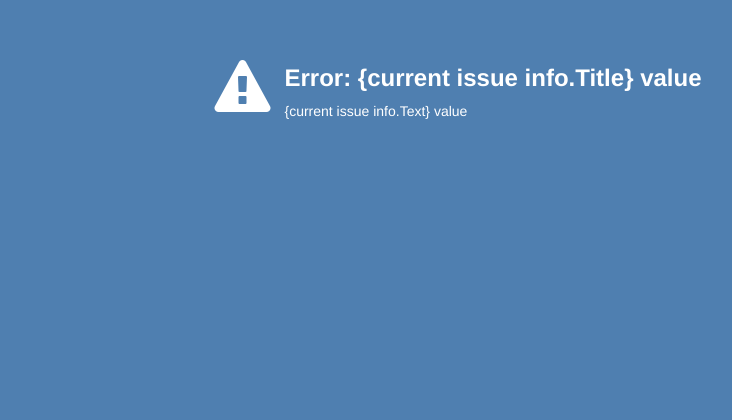
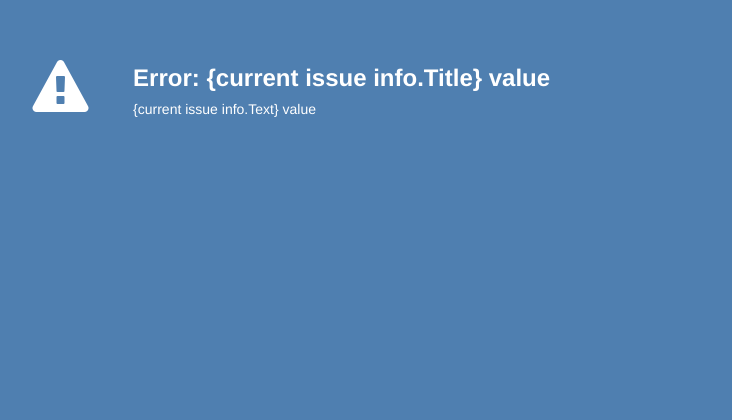
Before and after one commit to Internet2/incert, a PHP site: page /Error.html in a window 1280 px wide. Shown: the top 420 px of the page, without its empty margins (182-914 px from the left). Run offline with PHP 8.4, Linux system fonts and the light colour scheme.

Commit message:
cleaning up formatting

```diff
--- a/Windows/Engine/Content/Html/Css/incert.css
+++ b/Windows/Engine/Content/Html/Css/incert.css
@@ -53,6 +53,12 @@ pre.errorText {
     margin: inherit;
     font-family: inherit;
     font-size: inherit;
+    line-height: 1.25em;
+    white-space: pre-wrap;       /* CSS 3 */
+    white-space: -moz-pre-wrap;  /* Mozilla, since 1999 */
+    white-space: -pre-wrap;      /* Opera 4-6 */
+    white-space: -o-pre-wrap;    /* Opera 7 */
+    word-wrap: break-word;
 }
 
 .has-error .help-block,
--- a/Windows/Engine/Content/Html/Error.html
+++ b/Windows/Engine/Content/Html/Error.html
@@ -14,7 +14,7 @@
     <div class="container">
         <div class="row" style="margin-top: 60px">
             <div class="col-sm-12 text-center">
-                <div style="display: table; margin-left: auto; margin-right: auto">
+                <div style="display: table; margin-left: auto; margin-right: auto; width: 80%">
                     <div style="display: table-row">
                         <div style="display: table-cell; vertical-align: top"><i class="fa fa-exclamation-triangle fa-4x" style="margin-right: .25em"></i></div>
                         <div style="display: table-cell; vertical-align: middle; text-align: left">
@@ -30,8 +30,8 @@
             <div class="container">
                 <div class="row">
                     <div class="col-sm-12">
-                        <button type="button" class="btn btn-default pull-left" data-help-button data-help-topic="{current issue info.Topic}" data-show data-if-help-topic-exists>Help</button>
-                        <button type="button" class="btn btn-default pull-left" data-advanced-menu-button data-advanced-menu-group="{current issue info.AdvancedMenuGroup}" style="margin-left: .75em">Advanced</button>
+                        <button type="button" class="btn btn-default pull-left" data-help-button data-help-topic="{current issue info.Topic}" data-show data-if-help-topic-exists style="margin-right: .75em">Help</button>
+                        <button type="button" class="btn btn-default pull-left" data-advanced-menu-button data-advanced-menu-group="{current issue info.AdvancedMenuGroup}">Advanced</button>
                         <button type="button" class="btn btn-default pull-right" data-exit-utility-button>Exit</button>
                     </div>
                 </div>
--- a/Windows/Engine/Content/Html/RestartComputer.html
+++ b/Windows/Engine/Content/Html/RestartComputer.html
@@ -24,7 +24,6 @@
                             <p>Restart your computer now. <span data-resolve="!ApplicationTitle!"></span> will resume automatically after your computer restarts.</p>
                             <button class="btn btn-default" data-exit-utility-button style="margin-top: 1em; margin-bottom: .5em"><i class="fa fa-close"></i>&nbsp;Exit</button>
                             <p>Close <span data-resolve="!ApplicationTitle!"></span>. You will need to restart your computer manually.</p>
-
                         </div>
                     </div>
                 </div>
```
